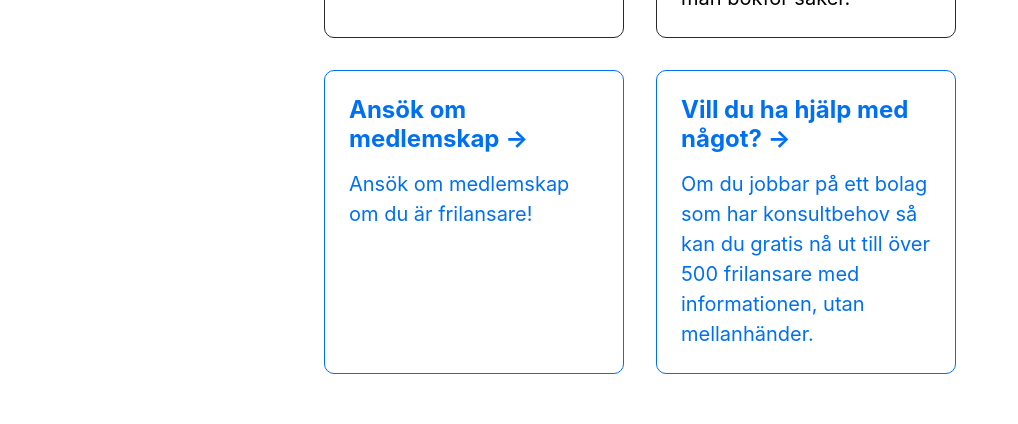
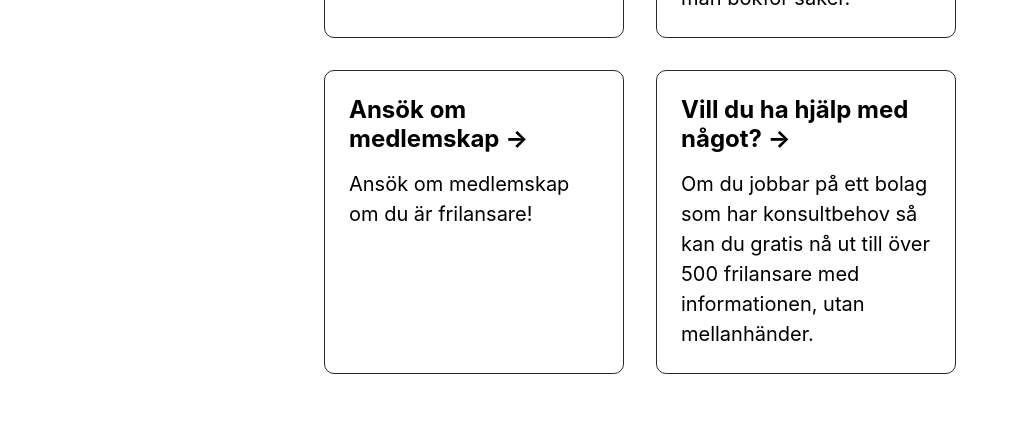
Before and after one commit to frilansaresverige/frilansaresverige.se, a Next.js app: page / in a window 1280 px wide. Shown: the part 597-1021 px from the top of the page, without its empty margins (0-1018 px from the left). Built offline with nearby package versions, Linux system fonts and the light colour scheme.

Commit message:
change hover behavior for card
previous design made the page jumpy, due to size changes

```diff
--- a/styles/Home.module.css
+++ b/styles/Home.module.css
@@ -80,16 +80,8 @@
   max-width: 300px;
 }
 
-a.card,
-a.card:hover,
-a.card:focus,
-a.card:active {
-  color: #0070f3;
-  border-color: #0070f3;
-}
-
 a.card:hover {
-  border-width: 5px;
+  background-color: #0070f310;
 }
 
 .card h2 {
```
